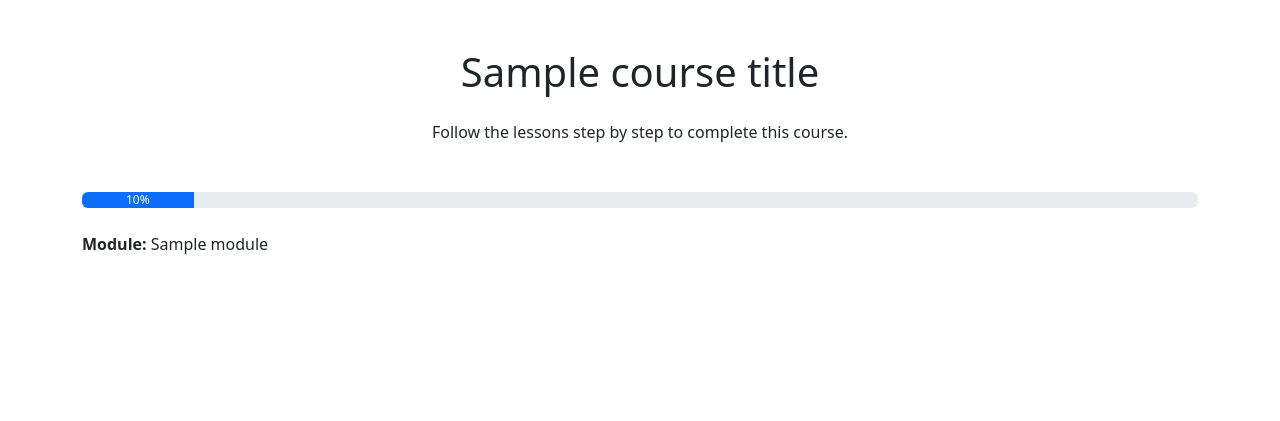
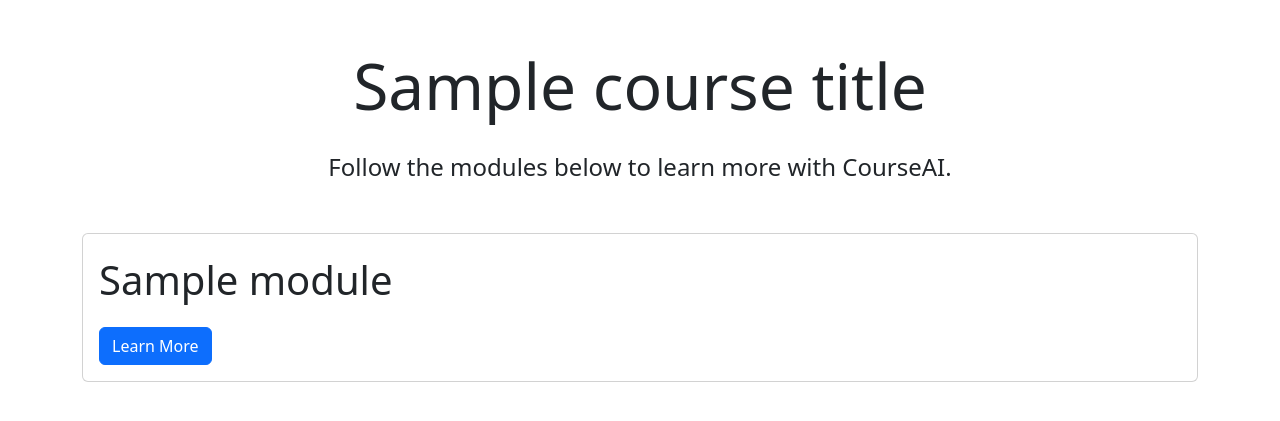
Before and after one commit to tjamescpp/Online-Courses-App, a Flask app: template templates/course.html in a window 1280 px wide. Shown: the top 421 px of the page. Run offline with Flask 3, Linux system fonts and the light colour scheme; the template is opened without the code that fills it: most values are stand-ins (such as "Sample title", 1, 10 or a date in 2020); parts of the project's set-up code (start-up, migrations or seed data) failed here and were passed over.

Commit message:
added more info page and changed ui

```diff
--- a/app.py
+++ b/app.py
@@ -1,5 +1,5 @@
 from flask import Flask, render_template, request, redirect, url_for
-from generate_content import generate_course
+from generate_content import generate_course, generate_more_info
 from dotenv import load_dotenv
 import markdown
 
@@ -17,8 +17,8 @@ def home():
 def course():
     topic = request.form.get('topic')
     language = request.form.get('language')
-    course_modules = generate_course(topic, language)
-    modules = [markdown.markdown(module) for module in course_modules]
+    modules = generate_course(topic, language)
+    modules = [markdown.markdown(module) for module in modules]
     # content = markdown.markdown(course_description)
     progress = 0  # Initial progress is 0%
 
@@ -28,6 +28,22 @@ def course():
         modules=modules,
         progress=progress
     )
+
+
+@app.route('/module-details', methods=['POST'])
+def module_details():
+    module_name = request.form.get('module')
+
+    if not module_name:
+        return "Error: No module provided", 400
+
+    # Generate details for the module using OpenAI
+    generated_content = generate_more_info(module_name)
+    generated_content = markdown.markdown(generated_content, extensions=[
+                                          'fenced_code', 'codehilite'])
+
+    # Render the details page with the generated content
+    return render_template('module_details.html', content=generated_content)
 
 
 @app.route('/lesson/<int:lesson_id>')
--- a/requirements.txt
+++ b/requirements.txt
@@ -1,3 +1,4 @@
 flask
 openai
 python-dotenv
+markdown
--- a/templates/course.html
+++ b/templates/course.html
@@ -9,21 +9,22 @@
 <body>
     <div class="container my-5">
         <!-- Course Title -->
-        <h1 class="text-center mb-4">{{ course_title }}</h1>
-        <p class="text-center mb-5">Follow the lessons step by step to complete this course.</p>
-
-        <!-- Progress Bar -->
-        <div class="progress mb-4">
-            <div class="progress-bar" role="progressbar" style="width: {{ progress }}%;" aria-valuenow="{{ progress }}" aria-valuemin="0" aria-valuemax="100">
-                {{ progress }}%
-            </div>
-        </div>
+        <h1 class="text-center mb-4 display-3">{{ course_title }}</h1>
+        <p class="text-center mb-5 fs-4">Follow the modules below to learn more with CourseAI.</p>
 
         <!-- Module List -->
         <div class="list-group">
-            <div class="markdown-content">
+            <div class="markdown-content fs-4">
                 {% for module in modules %}
-                    <strong>Module:</strong> {{ module | safe}}
+                    <div class="card mb-3">
+                        <div class="card-body">
+                            <p class="fs-1">{{ module | safe }}</p>
+                            <form action="{{ url_for('module_details') }}" method="POST">
+                                <input type="hidden" name="module" value="{{ module }}">
+                                <button class="btn btn-primary" type="submit">Learn More</button>
+                            </form>
+                        </div>
+                    </div>
                 {% endfor %}
             </div>
         </div>
```
Also changed, not shown: generate_content.py (+28 -9 lines), templates/module_details.html (added, +15 -0 lines).
